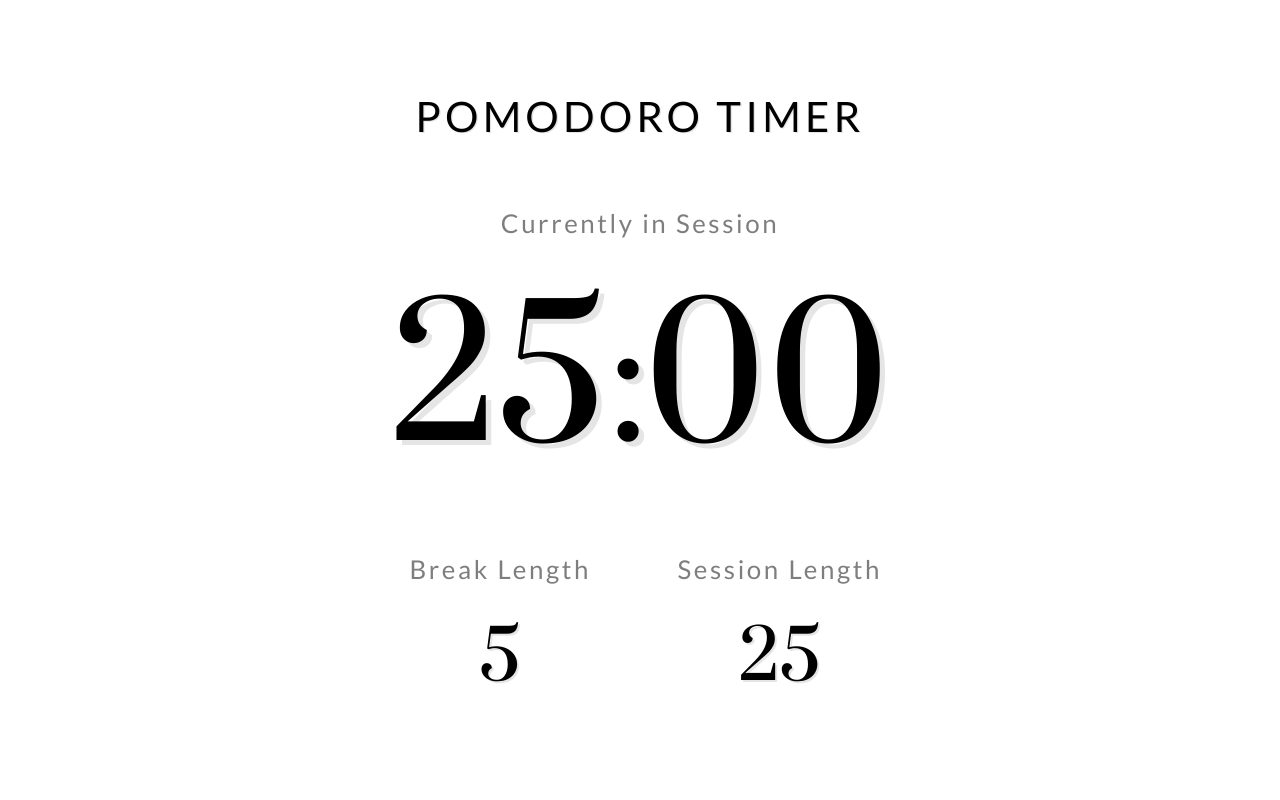
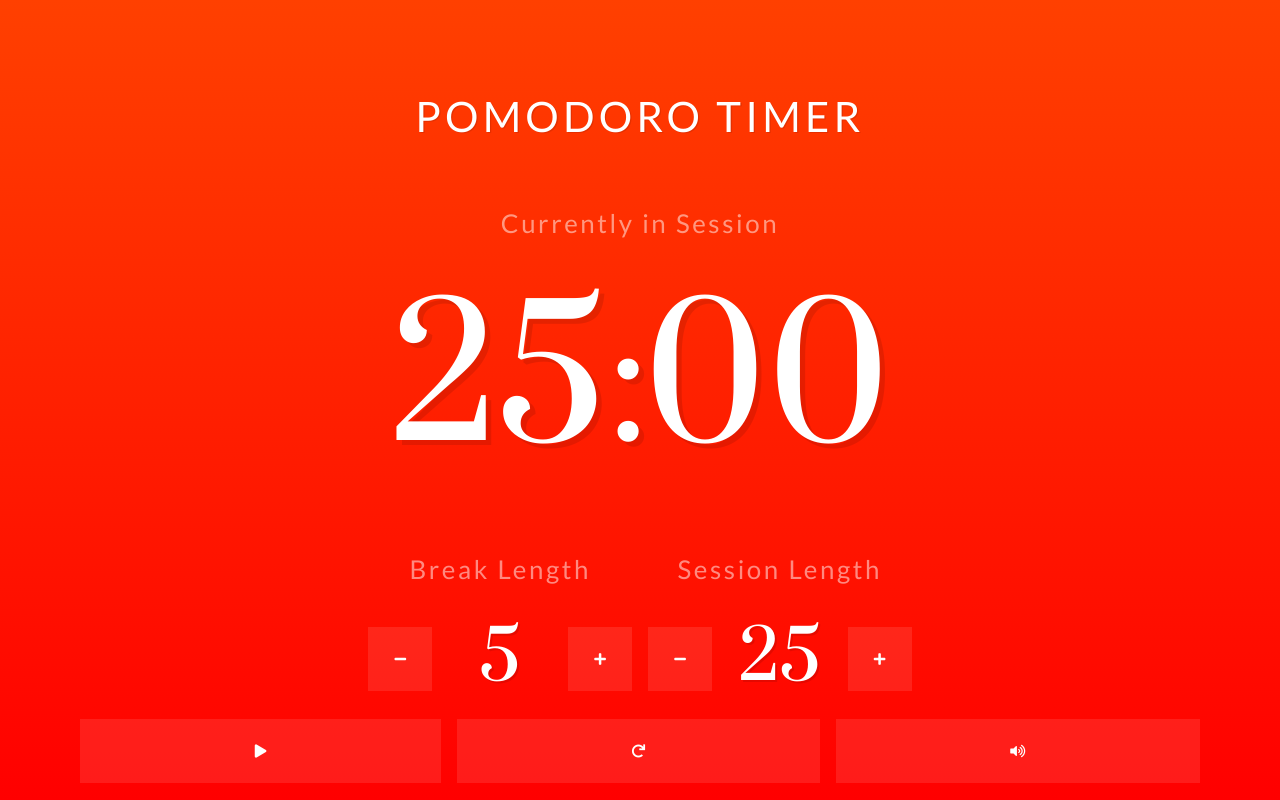
Before and after one commit to 5t4r8ucK/05-build-a-25-5-clock, a React (Create React App) app: page / in a window 1280 px wide. Built offline with nearby package versions, Linux system fonts and the light colour scheme.

Commit message:
Adjusted grid layout. Added bg colour.

```diff
--- a/src/components/clock.js
+++ b/src/components/clock.js
@@ -1,22 +1,26 @@
 import styled from 'styled-components';
+import * as variables from './variables.js';
 import Controls from './controls.js';
 import Title from './title.js';
 import Timer from './timer.js';
 
 const ClockWrapper = styled.article`
   // Display and Box Model
+  background: ${variables.colors.gradient.session};
   grid-template-areas:
     'title'
     'timer'
     'controls';
+  grid-template-rows: auto 1fr auto;
   display: grid;
   height: 100vh;
   padding: 5rem;
   width: 100vw;
+  // Typography
+  color: ${variables.colors.color.white.w_100};
 `;
 
 const Clock = () => {
-
   return (
     <ClockWrapper id='clock'>
       <Title id='title'>
```
